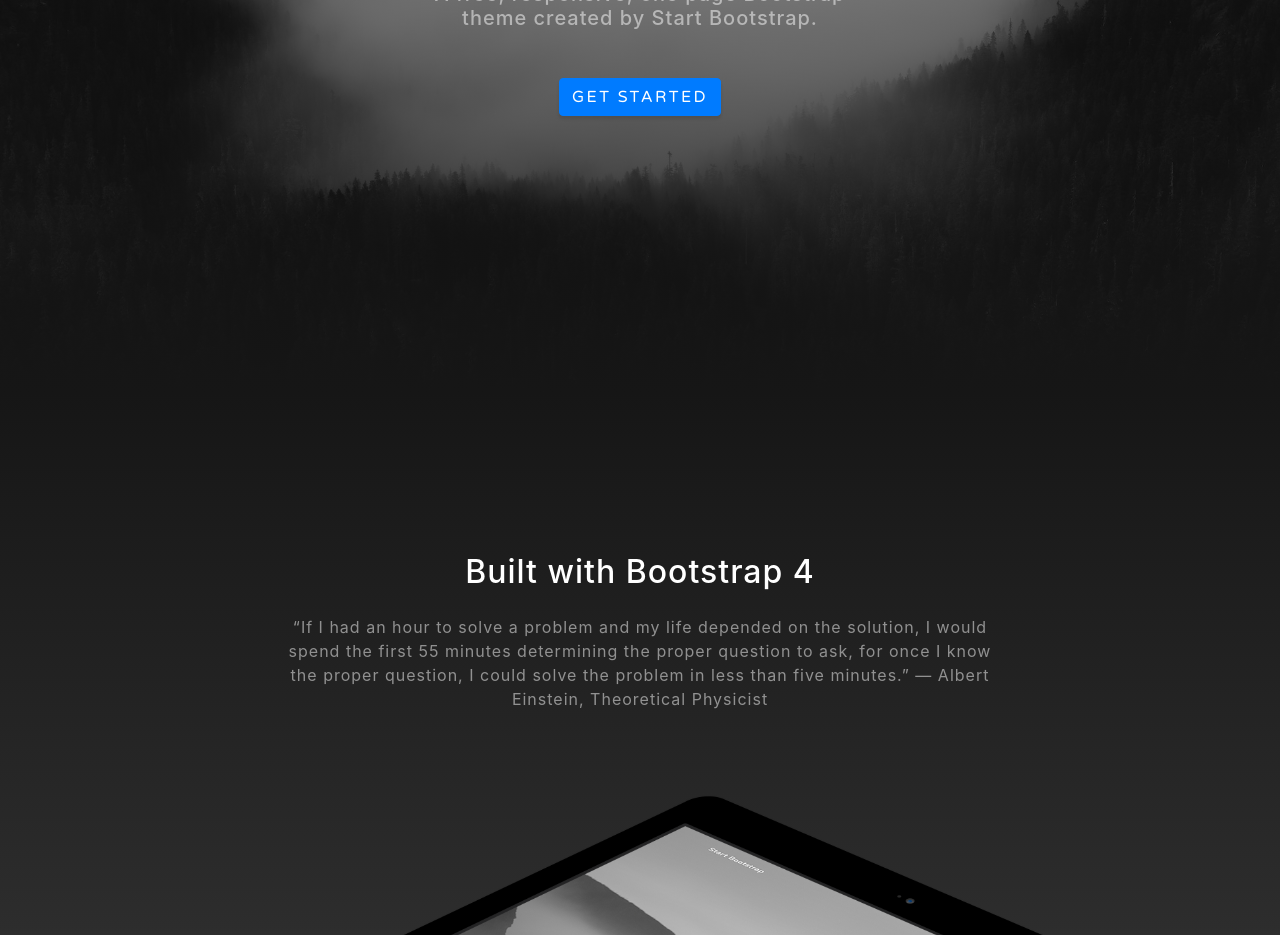
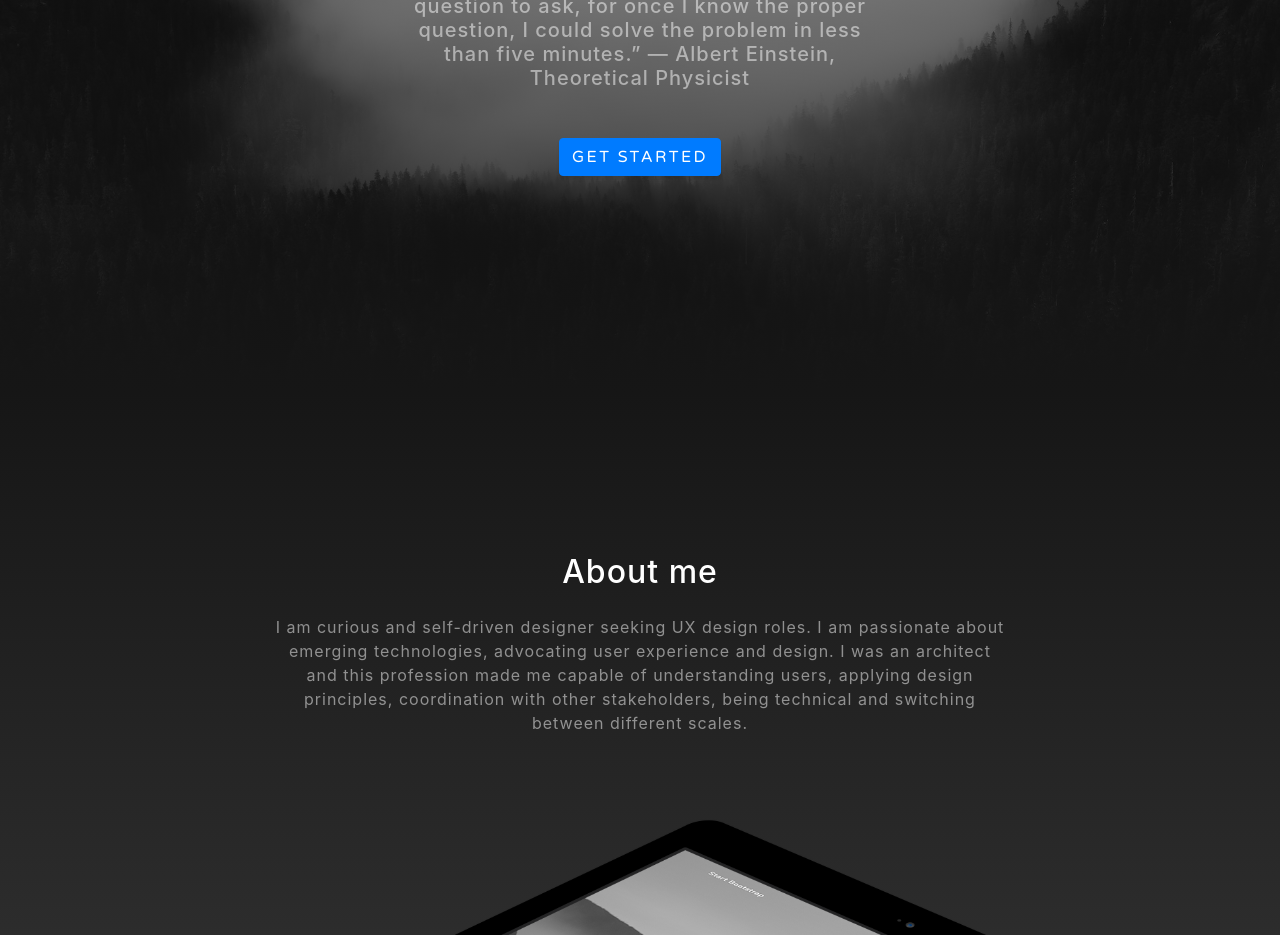
Before and after one commit to vikrant-k/vikrantwise.github.io, a website with bundled scripts: page index.html in a window 1280 px wide. Shown: the part 407-1342 px from the top of the page. Built offline with nearby package versions, Linux system fonts and the light colour scheme.

Commit message:
Update index.html

```diff
--- a/index.html
+++ b/index.html
@@ -54,7 +54,9 @@
     <div class="container d-flex h-100 align-items-center">
       <div class="mx-auto text-center">
         <h1 class="mx-auto my-0 text-uppercase">Grayscale</h1>
-        <h2 class="text-white-50 mx-auto mt-2 mb-5">A free, responsive, one page Bootstrap theme created by Start Bootstrap.</h2>
+        <h2 class="text-white-50 mx-auto mt-2 mb-5">“If I had an hour to solve a problem and my life depended on the solution, I would spend the first 55 minutes determining the proper question to ask, for once I know the proper question, I could solve the problem in less than five minutes.”
+— Albert Einstein, Theoretical Physicist
+</h2>
         <a href="#about" class="btn btn-primary js-scroll-trigger">Get Started</a>
       </div>
     </div>
@@ -65,8 +67,8 @@
     <div class="container">
       <div class="row">
         <div class="col-lg-8 mx-auto">
-          <h2 class="text-white mb-4">Built with Bootstrap 4</h2>
-          <p class="text-white-50">“If I had an hour to solve a problem and my life depended on the solution, I would spend the first 55 minutes determining the proper question to ask, for once I know the proper question, I could solve the problem in less than five minutes.” — Albert Einstein, Theoretical Physicist</p>
+          <h2 class="text-white mb-4">About me</h2>
+          <p class="text-white-50">I am curious and self-driven designer seeking UX design roles. I am passionate about emerging technologies, advocating user experience and design. I was an architect and this profession made me capable of understanding users, applying design principles, coordination with other stakeholders, being technical and switching between different scales.</p>
         </div>
       </div>
       <img src="img/ipad.png" class="img-fluid" alt="">
```
